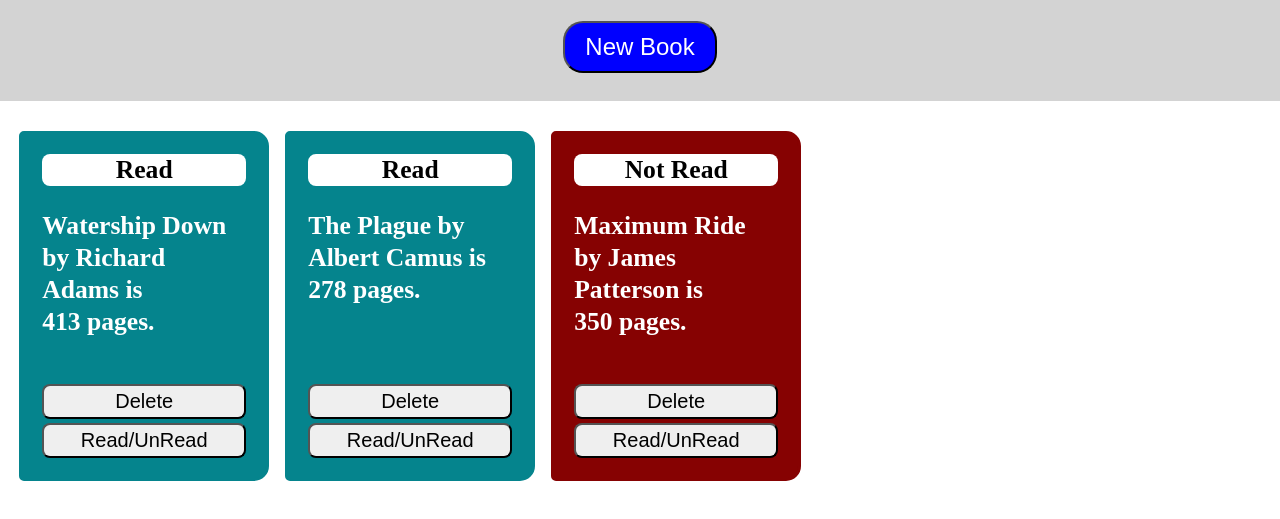
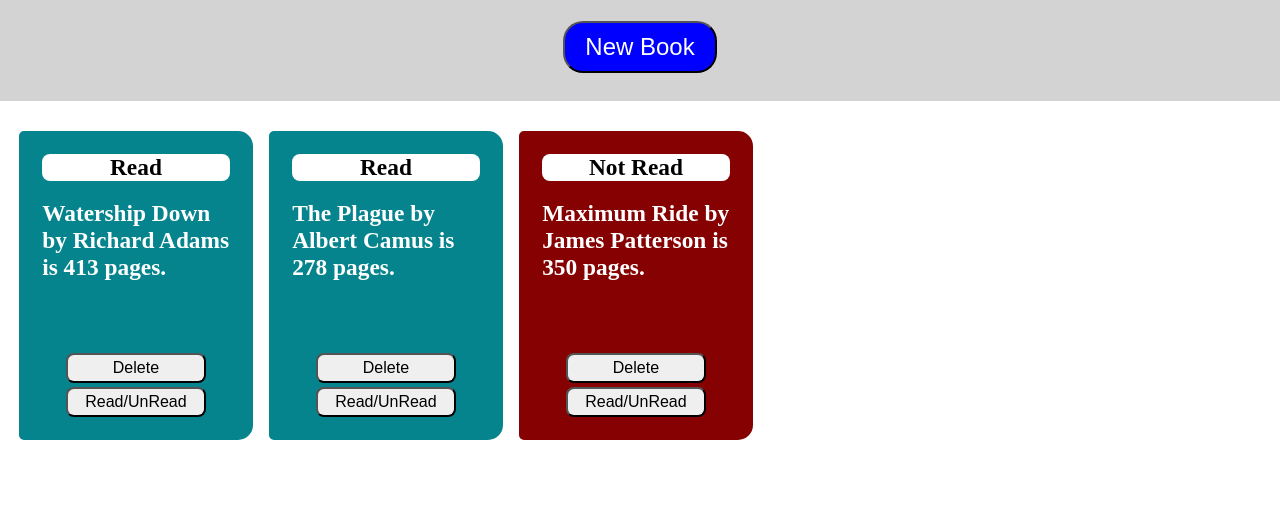
Before and after one commit to chanpm26/Library, a plain HTML site: page index.html in a window 1280 px wide. Shown: the part 135-654 px from the top of the page. Drawn offline with Linux system fonts and the light colour scheme.

Commit message:
Downsize each book

```diff
--- a/script.js
+++ b/script.js
@@ -15,8 +15,7 @@ function Book(title, author, pages, read) {
     this.pages = pages,
     this.read = read,
     this.info = function () {
-        return (`${title} by ${author} is
-        ${pages} pages.`)
+        return (`${title} by ${author} is ${pages} pages.`)
     }
 }
 
--- a/styles.css
+++ b/styles.css
@@ -105,16 +105,15 @@ input[type="submit"], input[type="reset"] {
 #library {
     display: grid;
     grid-template-columns: repeat(auto-fit, minmax(10vw, 250px));
-    gap: 3vh 2vh;
     padding: 10px 1vw;
     flex-grow: 1;
     grid-template-rows: repeat(auto-fit, 350px)
 }
 
 #library > div {
-    height: auto;
-    font-size: 1.6rem;
-    line-height: 2rem;
+    height: 75%;
+    width: 75%;
+    font-size: 1.46rem;
     padding: 20px;
     border-radius: 5px 15px 15px 5px;
     font-weight: bold;
@@ -130,6 +129,7 @@ input[type="submit"], input[type="reset"] {
     color: black;
     text-align: center;
     border-radius: 8px;
+    margin-bottom: -5px;
 }
 
 #library > .notRead {
@@ -145,6 +145,7 @@ input[type="submit"], input[type="reset"] {
     color: black;
     text-align: center;
     border-radius: 8px;
+    margin-bottom: -5px;
 }
 
 #library > .read {
@@ -154,7 +155,6 @@ input[type="submit"], input[type="reset"] {
 }
 
 div > button {
-    font-size: 20px;
     padding: 0.5vh 1vw;
     border-radius: 8px;
     margin-top: auto;
@@ -163,3 +163,9 @@ div > button {
 .readButton {
     margin-top: -20px;
 }
+
+.readButton, .deleteButton {
+    font-size: 1rem;
+    width: 75%;
+    align-self: center;
+}
```
